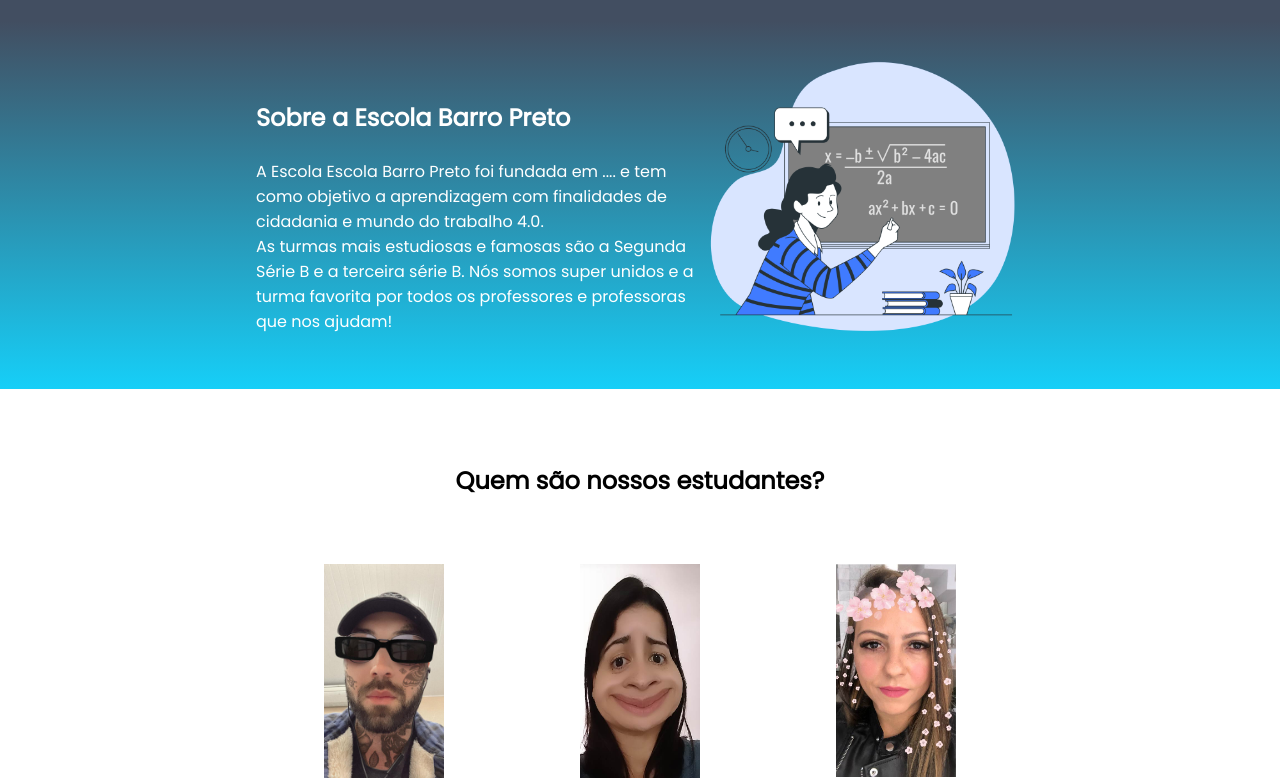
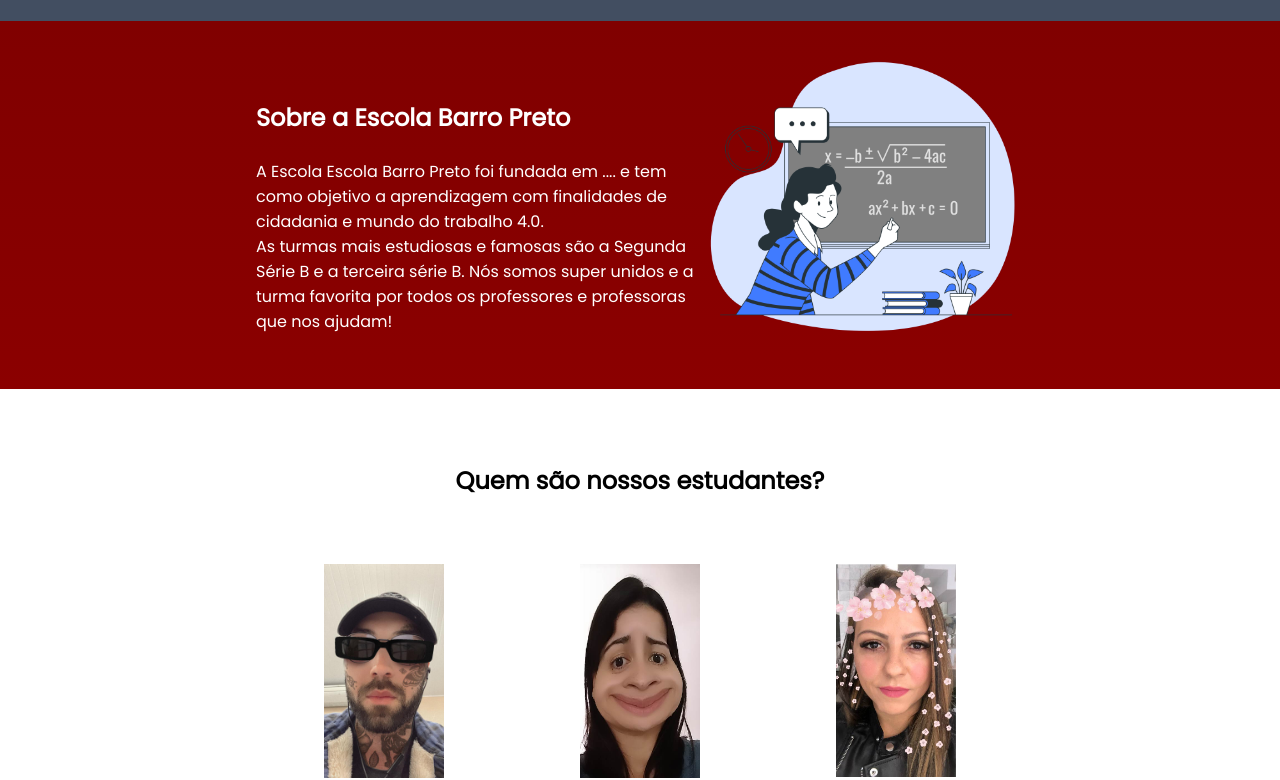
Before and after one commit to Aneelize/abc11, a plain HTML site: page index.html in a window 1280 px wide. Shown: the part 56-836 px from the top of the page. Drawn offline with Linux system fonts and the light colour scheme.

Commit message:
Update style.css

```diff
--- a/style.css
+++ b/style.css
@@ -29,7 +29,7 @@ body {
 }
 
 .escola{
-    background-image: linear-gradient(#424E61,#16CFF8);
+    background-image: linear-gradient(#800000,#8B0000);
     color:white;
     display: flex;
     justify-content: center;
```
